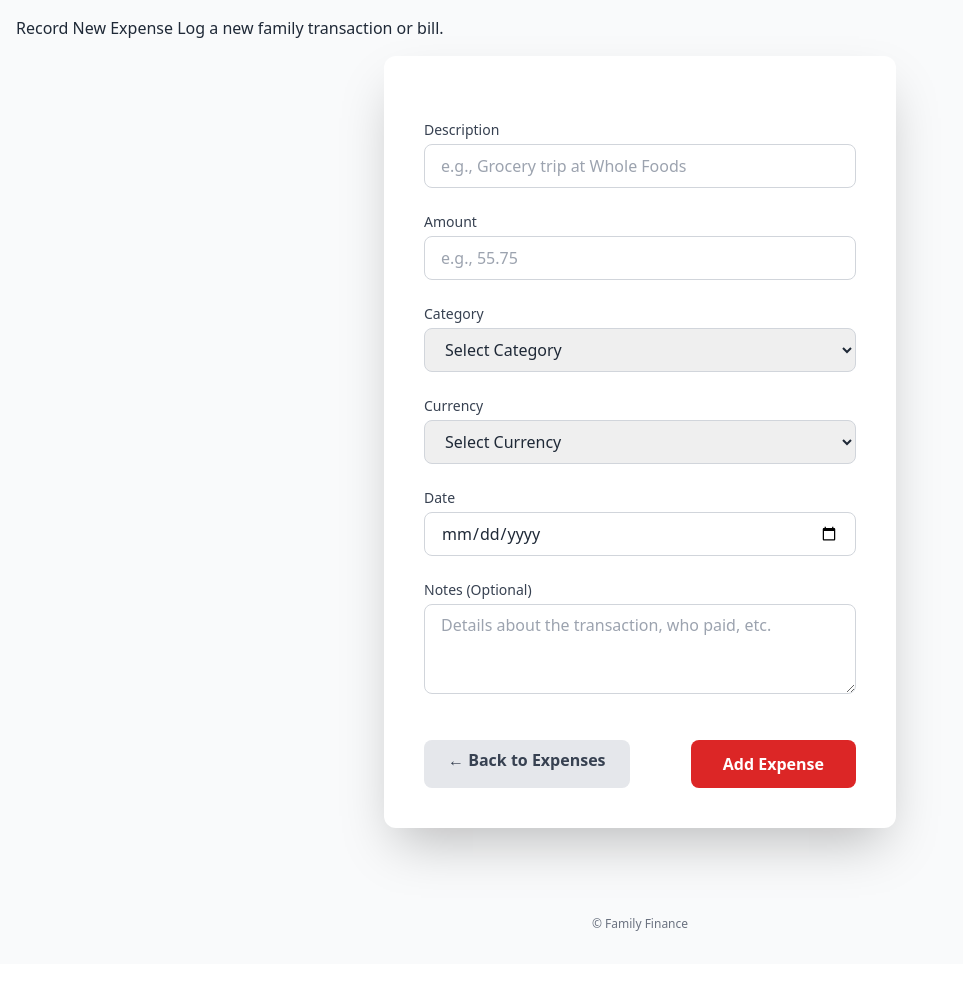
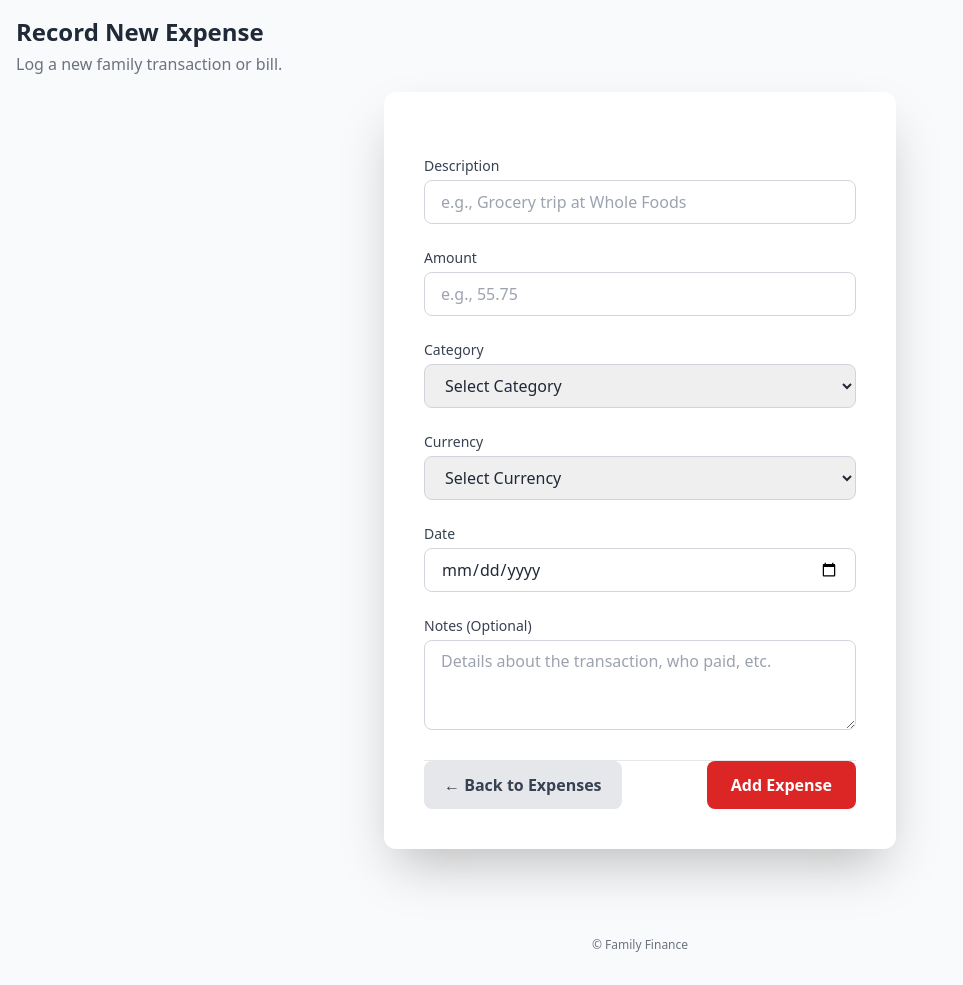
Before and after one commit to foyruser/Family-Financial-Dashboard, a Flask app: page /add_expense in a window 1280 px wide. Shown: the part 53-1038 px from the top of the page, without its empty margins (0-963 px from the left). Before the commit the page ends 984 px from the top, so only its background shows below. Run offline with Flask 3, Linux system fonts and the light colour scheme; the visitor is signed in with stand-in values (Sample User, id 1); a database or web service that is not in the repository returns one stand-in record (values such as "Sample title"); parts of the project's set-up code (start-up, migrations or seed data) failed here and were passed over; some libraries are stand-ins or nearby versions.

Commit message:
Update add_expense.html

```diff
--- a/templates/add_expense.html
+++ b/templates/add_expense.html
@@ -1,55 +1,59 @@
 {% extends "base.html" %}
 {% block title %}Record New Expense{% endblock %}
-{% block header_title %}Record New Expense{% endblock %}
-{% block header_subtitle %}Log a new family transaction or bill.{% endblock %}
+{% block header_title %}<h1 class="text-2xl font-bold mb-1">Record New Expense</h1>{% endblock %}
+{% block header_subtitle %}<p class="text-gray-500">Log a new family transaction or bill.</p>{% endblock %}
 
 {% block content %}
 <div class="bg-white p-6 sm:p-10 rounded-xl shadow-2xl max-w-lg mx-auto">
-  {% set form_input_class = "w-full px-4 py-2 border border-gray-300 rounded-lg focus:ring-2 focus:ring-red-500 focus:border-red-500 transition-shadow" %}
+  {% set form_input = "w-full px-4 py-2 border border-gray-300 rounded-lg focus:ring-2 focus:ring-red-500 focus:border-red-500 text-base" %}
+  <form method="POST" class="space-y-6">
+    {% if csrf_token %}<input type="hidden" name="csrf_token" value="{{ csrf_token() }}">{% endif %}
 
-  <form method="POST" class="space-y-6">
-    <input type="hidden" name="csrf_token" value="{{ csrf_token() }}">
-    <div class="grid grid-cols-1 gap-6">
     <div>
       <label class="block text-sm font-medium text-gray-700 mb-1">Description</label>
-        <input type="text" name="description" required class="{{ form_input_class }}" placeholder="e.g., Grocery trip at Whole Foods">
+      <input type="text" name="description" required class="{{ form_input }}" placeholder="e.g., Grocery trip at Whole Foods" autocomplete="on">
     </div>
+
     <div>
       <label class="block text-sm font-medium text-gray-700 mb-1">Amount</label>
-        <input type="number" step="0.01" name="amount" required class="{{ form_input_class }}" placeholder="e.g., 55.75">
+      <input type="number" step="0.01" inputmode="decimal" name="amount" required class="{{ form_input }}" placeholder="e.g., 55.75">
     </div>
+
     <div>
       <label class="block text-sm font-medium text-gray-700 mb-1">Category</label>
-        <select name="category" required class="{{ form_input_class }}">
+      <select name="category" required class="{{ form_input }}">
         <option value="" disabled selected>Select Category</option>
         {% for cat in categories %}
         <option value="{{ cat }}">{{ cat }}</option>
         {% endfor %}
       </select>
     </div>
+
     <div>
       <label class="block text-sm font-medium text-gray-700 mb-1">Currency</label>
-        <select name="currency" required class="{{ form_input_class }}">
+      <select name="currency" required class="{{ form_input }}">
         <option value="" disabled selected>Select Currency</option>
         {% for cur in currencies %}
         <option value="{{ cur }}">{{ cur }}</option>
         {% endfor %}
       </select>
     </div>
+
     <div>
       <label class="block text-sm font-medium text-gray-700 mb-1">Date</label>
-        <input type="date" name="expense_date" required class="{{ form_input_class }}">
-      </div>
+      <input type="date" name="expense_date" required class="{{ form_input }}">
     </div>
 
     <div>
       <label class="block text-sm font-medium text-gray-700 mb-1">Notes (Optional)</label>
-      <textarea name="notes" rows="3" class="{{ form_input_class }}" placeholder="Details about the transaction, who paid, etc."></textarea>
+      <textarea name="notes" rows="3" class="{{ form_input }}" placeholder="Details about the transaction, who paid, etc."></textarea>
     </div>
 
-    <div class="flex justify-between pt-4">
-      <a href="{{ url_for('expenses') }}" class="px-6 py-2 bg-gray-200 text-gray-700 font-semibold rounded-lg hover:bg-gray-300">← Back to Expenses</a>
-      <button type="submit" class="px-8 py-3 bg-red-600 text-white font-bold rounded-lg hover:bg-red-700">Add Expense</button>
+    <div class="sticky bottom-0 -mx-6 -mb-6 sm:static sm:m-0 bg-white/90 backdrop-blur border-t p-3 sm:p-0">
+      <div class="flex justify-between">
+        <a href="{{ url_for('expenses') }}" class="px-5 py-3 rounded-lg bg-gray-200 text-gray-700 font-semibold hover:bg-gray-300">← Back to Expenses</a>
+        <button type="submit" class="px-6 py-3 rounded-lg bg-red-600 text-white font-bold hover:bg-red-700">Add Expense</button>
+      </div>
     </div>
   </form>
 </div>
```
Lines whose indentation alone changed are shown as unchanged.
